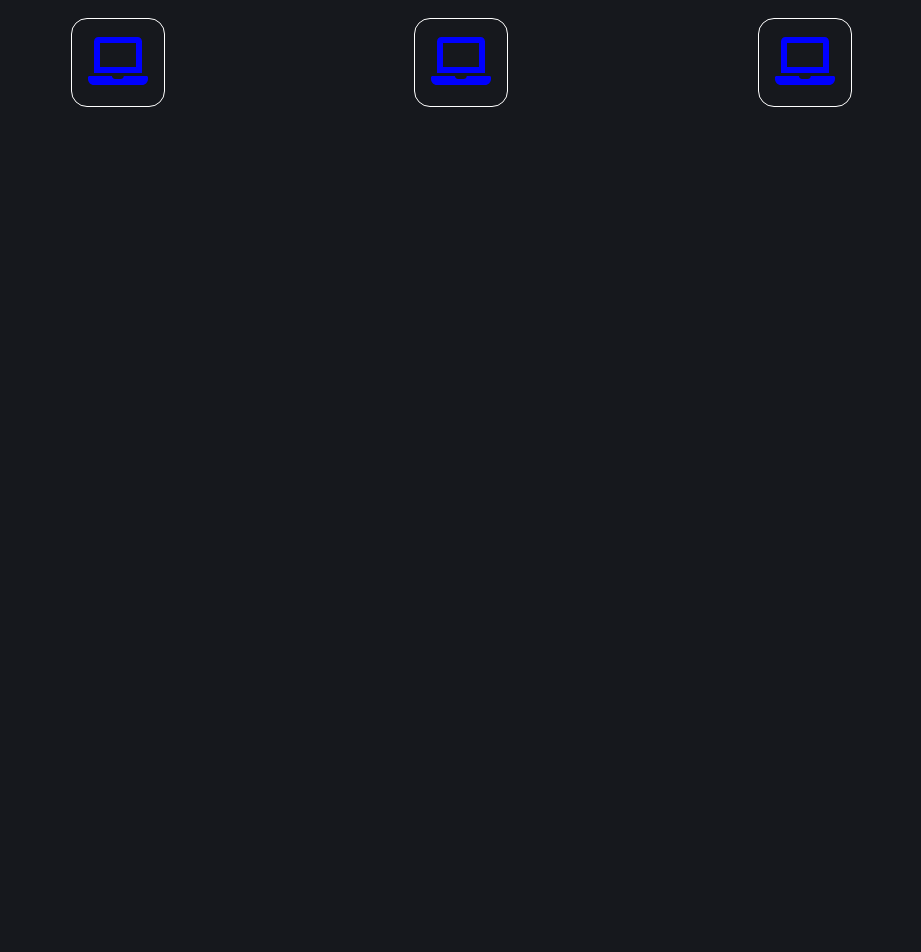
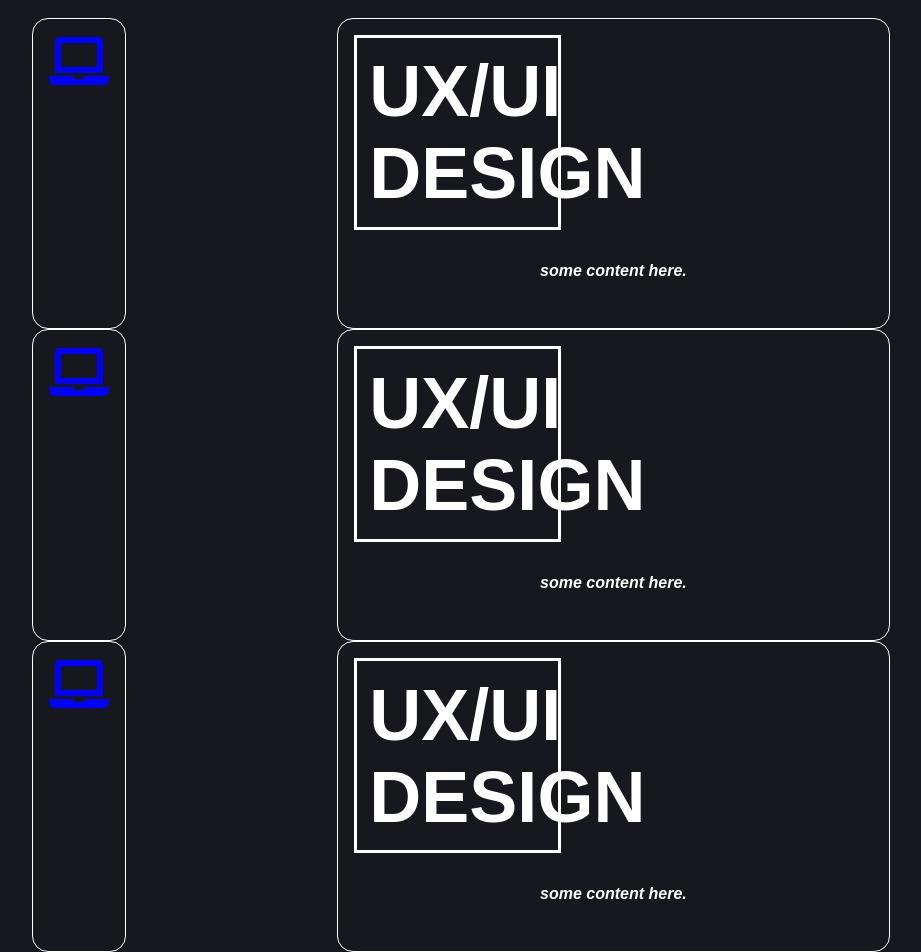
Before and after one commit to jayoharedee/assignment, a React app: page /whyme in a window 1280 px wide. Shown: the part 207-1159 px from the top of the page, without its empty margins (179-1100 px from the left). Before the commit the page ends 800 px from the top, so only its background shows below. Built offline with nearby package versions, Linux system fonts and the light colour scheme.

Commit message:
markup changes including headerblock component

```diff
--- a/src/js/components/whyme/index.js
+++ b/src/js/components/whyme/index.js
@@ -1,6 +1,7 @@
 import React from 'react'
 
 import SpinnyIcon from '../spinnyicon'
+import HeaderBlock from '../headerblock'
 import './style.scss'
 
 function WhyMe() {
@@ -9,11 +10,18 @@ function WhyMe() {
     <div className="why-me">
       <h1>MY PHILOSOPHY</h1>
       <p>A few thoughts on my respective subject matter expertise</p>
-      <div id="icon-row">
+      <article id="icon-row">
         <SpinnyIcon icon={'fa fa-laptop'} />
+       <HeaderBlock />
+      </article>
+      <article id="icon-row">
         <SpinnyIcon icon={'fa fa-laptop'} />
+        <HeaderBlock />
+      </article>
+      <article id="icon-row">
         <SpinnyIcon icon={'fa fa-laptop'} />
-      </div>
+        <HeaderBlock />
+      </article>
     </div>
   )
 }
```
